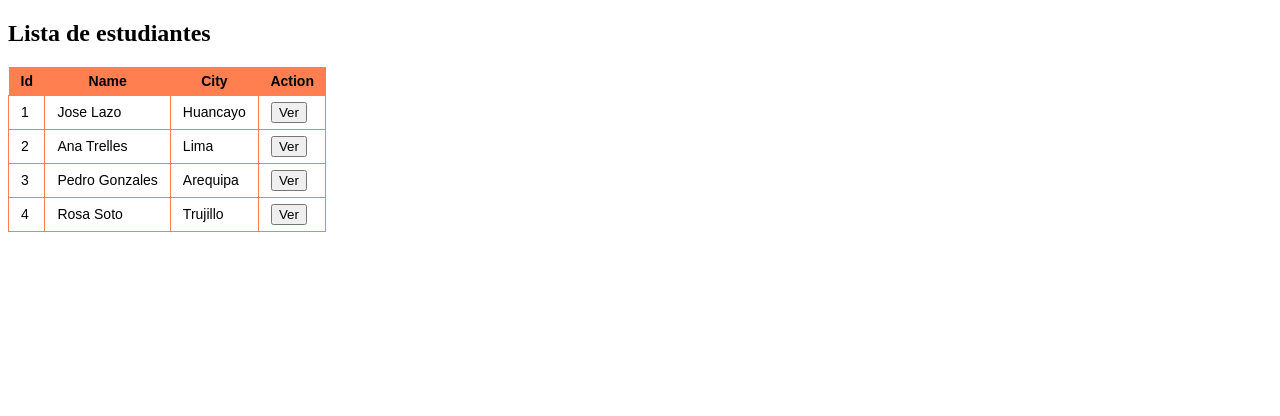
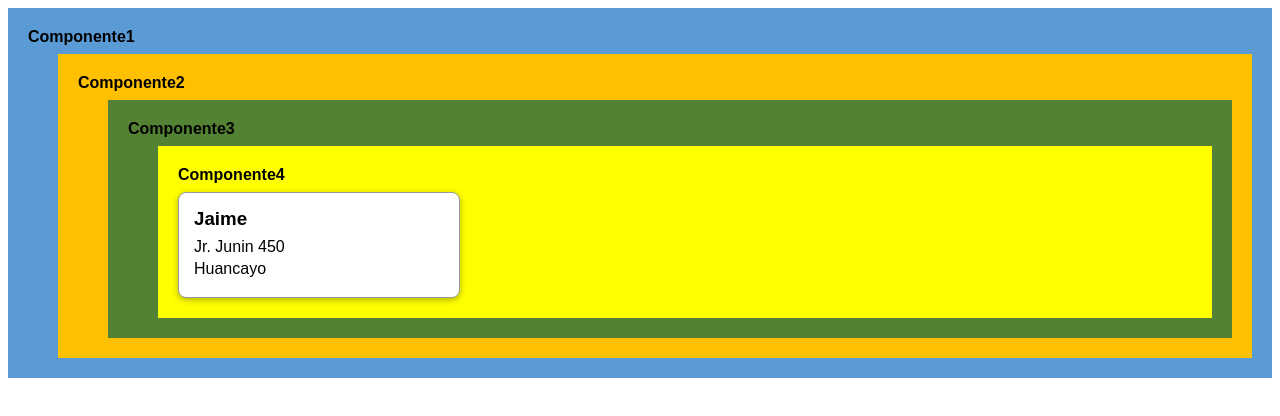
Before and after one commit to stevenhuamanlazo/lab07, a React (Vite) app: page / in a window 1280 px wide. Shown: the top 416 px of the page. Built offline with nearby package versions, Linux system fonts and the light colour scheme.

Commit message:
Ejercicio 2: componentes anidados

```diff
--- a/src/App.tsx
+++ b/src/App.tsx
@@ -1,8 +1,11 @@
-import Tabla from './components/ej5/Tabla'
-import './css/tabla.css'
+import Componente1 from './components/ej2/Componente1'
+import './css/anidados.css'
+
+// import Tabla from './components/ej5/Tabla'
+// import './css/tabla.css'
 
 const App = () => {
-  return <Tabla />
+  return <Componente1 />
 }
 
 export default App
--- /dev/null
+++ b/src/components/ej2/Componente1.tsx
@@ -0,0 +1,19 @@
+import Componente2 from './Componente2'
+import type { Persona } from './Componente4'
+
+const Componente1 = () => {
+  const persona: Persona = {
+    nombre: 'Jaime',
+    direccion: 'Jr. Junin 450',
+    ciudad: 'Huancayo',
+  }
+
+  return (
+    <div className="c1">
+      <p className="etiqueta">Componente1</p>
+      <Componente2 persona={persona} />
+    </div>
+  )
+}
+
+export default Componente1
--- /dev/null
+++ b/src/components/ej2/Componente2.tsx
@@ -0,0 +1,17 @@
+import Componente3 from './Componente3'
+import type { Persona } from './Componente4'
+
+interface Props {
+  persona: Persona
+}
+
+const Componente2 = ({ persona }: Props) => {
+  return (
+    <div className="c2">
+      <p className="etiqueta">Componente2</p>
+      <Componente3 persona={persona} />
+    </div>
+  )
+}
+
+export default Componente2
--- /dev/null
+++ b/src/components/ej2/Componente3.tsx
@@ -0,0 +1,16 @@
+import Componente4, { type Persona } from './Componente4'
+
+interface Props {
+  persona: Persona
+}
+
+const Componente3 = ({ persona }: Props) => {
+  return (
+    <div className="c3">
+      <p className="etiqueta">Componente3</p>
+      <Componente4 persona={persona} />
+    </div>
+  )
+}
+
+export default Componente3
--- /dev/null
+++ b/src/components/ej2/Componente4.tsx
@@ -0,0 +1,24 @@
+export interface Persona {
+  nombre: string
+  direccion: string
+  ciudad: string
+}
+
+interface Props {
+  persona: Persona
+}
+
+const Componente4 = ({ persona }: Props) => {
+  return (
+    <div className="c4">
+      <p className="etiqueta">Componente4</p>
+      <div className="card">
+        <h3>{persona.nombre}</h3>
+        <p>{persona.direccion}</p>
+        <p>{persona.ciudad}</p>
+      </div>
+    </div>
+  )
+}
+
+export default Componente4
--- /dev/null
+++ b/src/css/anidados.css
@@ -0,0 +1,22 @@
+.c1 { background: #5b9bd5; padding: 20px; }
+.c2 { background: #ffc000; padding: 20px; margin-left: 30px; }
+.c3 { background: #548235; padding: 20px; margin-left: 30px; }
+.c4 { background: #ffff00; padding: 20px; margin-left: 30px; }
+
+.etiqueta {
+  margin: 0 0 8px 0;
+  font-weight: bold;
+  font-family: Arial, sans-serif;
+}
+
+.card {
+  background: #fff;
+  border: 1px solid #999;
+  border-radius: 8px;
+  box-shadow: 0 2px 6px rgba(0, 0, 0, 0.3);
+  padding: 15px;
+  max-width: 250px;
+  font-family: Arial, sans-serif;
+}
+.card h3 { margin: 0 0 8px 0; }
+.card p { margin: 4px 0; }
```
